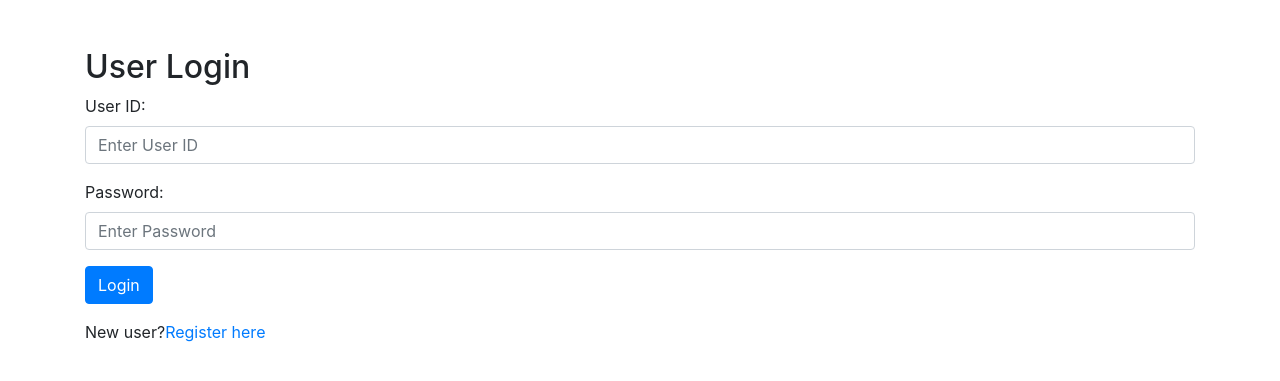
After one commit to hemantsh/elasticfscrawler, a Flask app: page /login in a window 1280 px wide. The commit adds this page. Shown: the top 381 px of the page. Run offline with Flask 3, Linux system fonts and the light colour scheme; parts of the project's set-up code (start-up, migrations or seed data) failed here and were passed over; some libraries are stand-ins or nearby versions.

Commit message:
SQL Integration
1. Made 'Login and Registration' page, 2. Added  logo with transparent background
3. Integrated SQL database to store user and search data

```diff
--- a/UI/app.py
+++ b/UI/app.py
@@ -1,6 +1,10 @@
-from flask import Flask, render_template, request
+from flask import Flask, render_template, request, flash, redirect, url_for
 from elasticsearch import Elasticsearch
+from flask_sqlalchemy import SQLAlchemy
+from datetime import datetime
 import os
+import pycountry
+import hashlib
 
 from dotenv  import load_dotenv
 from pathlib import Path
@@ -14,43 +18,94 @@ password = os.getenv('ELASTIC_PASSWORD')
 host = os.getenv('ELASTIC_HOST')
 indexName = os.getenv('INDEX_NAME')
 
-os.chdir('dir')
+os.chdir(dir)
 
 app = Flask(__name__)
 es = Elasticsearch(host,basic_auth=(user,password),verify_certs=False)
+app.config['SQLALCHEMY_DATABASE_URI'] = 'mysql://root:RKKanika_SinghalBiz4_@127.0.0.1/elasticsearch'
+db = SQLAlchemy(app)
 # es = Elasticsearch(f'https://{user}:{password}@localhost:9200',verify_certs=False)
 
 
-@app.route('/')
+class User(db.Model):
+    id = db.Column(db.Integer, primary_key=True)
+    first_name = db.Column(db.String(50))
+    last_name = db.Column(db.String(50))
+    countries = db.Column(db.String(255))
+
+class Search(db.Model):
+    id = db.Column(db.Integer, primary_key=True)
+    user_id = db.Column(db.String)
+    timestamp = db.Column(db.DateTime, default=datetime.utcnow)
+    search_query = db.Column(db.String(255))
+
+
+@app.route('/', methods=['GET', 'POST'])
+def register():
+    if request.method == 'POST':
+        first_name = request.form['firstName']
+        last_name = request.form['lastName']
+        countries = request.form['countries']
+
+        new_user = User(first_name=first_name, last_name=last_name, countries=countries)
+        db.session.add(new_user)
+        db.session.commit()
+        flash('Registration successful! Please login.', 'success')
+        return redirect(url_for('login'))
+
+    countries = [country.name for country in pycountry.countries]
+    return render_template('register.html', countries=countries)
+
+
+@app.route('/login', methods=['GET', 'POST'])
+def login():
+    if request.method == 'POST':
+        user_id = request.form['userId']
+        if user_id:
+            flash('Data has been stored in the database.', 'success')
+            return redirect(url_for('home'))
+    return render_template('login.html', user_id='123')  # Pass a sample user ID
+
+
+
+@app.route('/search/results', methods=['GET','POST'])
+def search():
+    if request.method == 'POST':
+        search_query = request.form['input']
+        user_id = request.form['userId']
+        if user_id:
+            new_search = Search(user_id=user_id, search_query=search_query)
+            db.session.add(new_search)
+            db.session.commit()
+        return redirect(url_for('home'))
+
+        # Perform Elasticsearch search
+        res = es.search(
+            index=indexName,
+            body={
+                "query": {"match_phrase": {"content": {"query": search_query, "slop": 1}}},
+                "size": 500,
+                "highlight": {"pre_tags": ['<b>'], "post_tags": ["</b>"], "fields": {"content": {}}}
+            })
+
+        # Process search results
+        for hit in res['hits']['hits']:
+            hit['good_summary'] = '….'.join(hit['highlight']['content'][1:])
+            hit['virtual'] = hit['_source']['path']['virtual']
+            tokens = hit['_source']['path']['real'].split("/")
+            hit['year'] = tokens[1]
+            hit['case'] = tokens[2]
+            hit['_source']['content'] = ""
+
+        return render_template('results.html', res=res, input=search_query, user_id=user_id)  # Pass user_id to template
+
+@app.route('/home')
 def home():
     return render_template('results.html')
 
-@app.route('/search/results', methods=['GET','POST'])
-def request_search():
-
-    search_term = request.form['input']
-    res = es.search(
-    index= indexName,
-    body={
-    "query" : { "match_phrase": {"content": {"query": search_term, "slop": 1 } }},
-    "size" : 500,
-    "highlight" : {"pre_tags" : ['<b>'] , "post_tags" : ["</b>"], "fields" : {"content":{}}}})
-    # res['ST']=search_term
-
-    for hit in res['hits']['hits']:
-        hit['good_summary']='….'.join(hit['highlight']['content'][1:])
-        hit['virtual'] = hit['_source']['path']['virtual']
-        tokens = hit['virtual'].split("/")
-        # hit['year'] = tokens[1]
-        # hit['case'] = tokens[2]
-
-        #local test
-        tokens = hit['_source']['path']['real'].split("/")
-        hit['year'] = tokens[1]
-        hit['case'] = tokens[2]
-        hit['_source']['content'] = ""
-
-    return render_template('results.html', res=res, input=search_term)
 
 if __name__ == '__main__':
+    app.secret_key = 'supersecretkey'  # Secret key for flashing messages
+    with app.app_context():
+        db.create_all()  # Create all database tables
     app.run('127.0.0.1', debug=True)
--- /dev/null
+++ b/UI/templates/login.html
@@ -0,0 +1,32 @@
+<!DOCTYPE html>
+<html lang="en">
+
+<head>
+    <meta charset="UTF-8">
+    <meta name="viewport" content="width=device-width, initial-scale=1.0">
+    <title>User Login</title>
+    <!-- Bootstrap CSS -->
+    <link rel="stylesheet" href="https://stackpath.bootstrapcdn.com/bootstrap/4.5.2/css/bootstrap.min.css">
+</head>
+
+<body>
+    <div class="container mt-5">
+        <h2>User Login</h2>
+        <form action="/login" method="post">
+            <div class="form-group">
+                <label for="userId">User ID:</label>
+                <input type="text" class="form-control" id="userId" name="userId" placeholder="Enter User ID">
+            </div>
+            <div class="form-group">
+                <label for="password
+
+">Password:</label>
+                <input type="password" class="form-control" id="password" name="password" placeholder="Enter Password">
+            </div>
+            <button type="submit" class="btn btn-primary">Login</button>
+        </form>
+        <p class="mt-3">New user?<a href="/">Register here</a></p>
+    </div>
+</body>
+
+</html>
```
Also changed, not shown: UI/templates/index.html (+15 -8 lines), UI/templates/register.html (added, +32 -0 lines), UI/templates/results.html (+22 -11 lines), UI/static/inl_logo_transp_bg.png (added), 1 other file.
